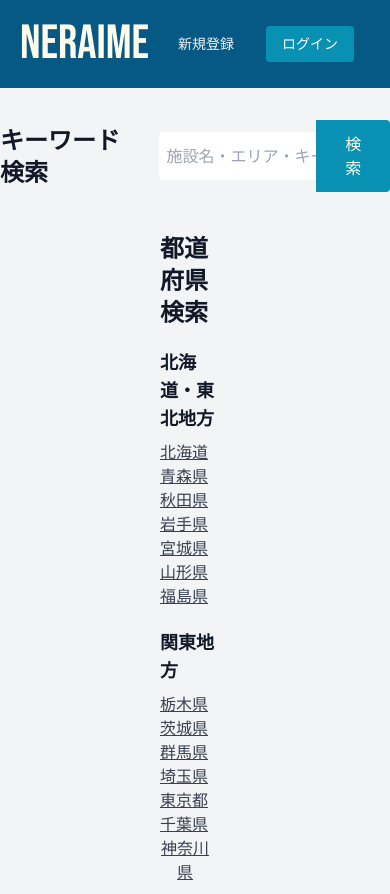
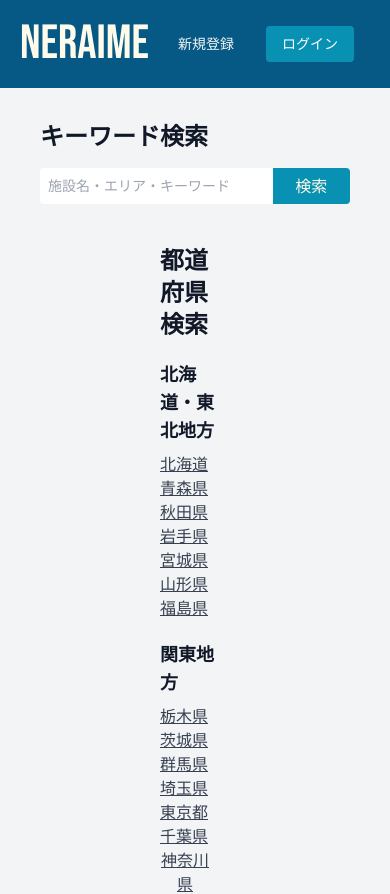
Before and after one commit to Hijikata1869/neraime-frontend, a Next.js app: page /search in a window 390 px wide. Shown: the top 894 px of the page. Built offline with nearby package versions, Linux system fonts and the light colour scheme.

Commit message:
キーワード検索のUIをレスポンシブ化#36

```diff
--- a/components/KeywordSearch.tsx
+++ b/components/KeywordSearch.tsx
@@ -52,7 +52,8 @@ export const KeywordSearch: React.FC = memo(() => {
 
   return (
     <>
-      <form className="flex flex-col w-full lg:px-40 pt-8">
+      <form className="flex flex-col w-full lg:px-40 md:px-20 px-10 pt-8">
+        <div className="hidden md:block">
           <div className="flex items-center">
             <label
               htmlFor="search"
@@ -76,6 +77,34 @@ export const KeywordSearch: React.FC = memo(() => {
               検索
             </button>
           </div>
+        </div>
+        <div className="md:hidden">
+          <div className="flex flex-col">
+            <label
+              htmlFor="search"
+              className="text-gray-900 text-2xl font-bold mb-4"
+            >
+              キーワード検索
+            </label>
+            <div className="flex w-full">
+              <input
+                id="search"
+                className="py-2 pl-2 focus:outline-none rounded-l w-3/4 text-sm"
+                type="text"
+                name="search"
+                placeholder="施設名・エリア・キーワード"
+                value={placeName}
+                onChange={(event) => onChangeInputValue(event)}
+              />
+              <button
+                className="py-1 px-4 text-amber-50 rounded-r bg-cyan-600 hover:bg-cyan-700 w-1/4"
+                onClick={(event) => onClickSearch(event)}
+              >
+                検索
+              </button>
+            </div>
+          </div>
+        </div>
       </form>
     </>
   );
```
Lines whose indentation alone changed are shown as unchanged.
